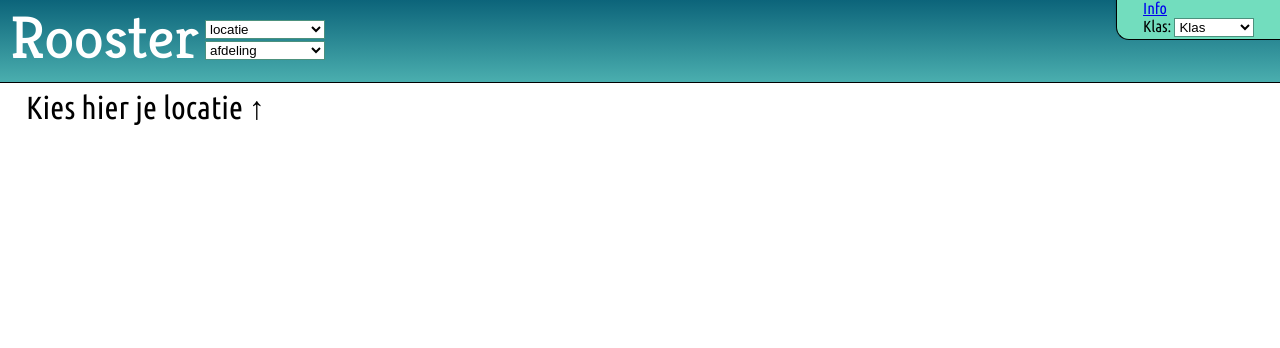
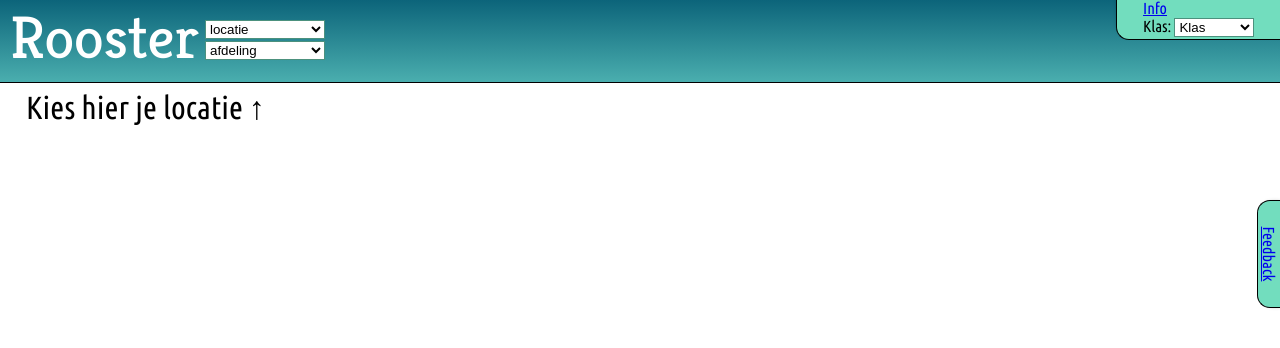
Before and after one commit to joostsijm/Roostersite, a PHP site: page /Roostersite/ in a window 1280 px wide. Shown: the top 348 px of the page. Run offline with PHP 8.4, Linux system fonts and the light colour scheme.

Commit message:
Feedback knop toe gevoegd

```diff
--- a/index.php
+++ b/index.php
@@ -196,6 +196,7 @@
 				</form>
 			<!--<a href="http://localhost:8080/Roostersite/" >Rooster</a>-->
 			</div>
+			<div class=feed><a href='mailto:joostsijm@gmail.com'>Feedback</a></div>
 			<div class="logo"><p style="font-size: 0.25em; margin: 0 0 0 200px; text-align: left;"><?php if(isset($sklas)) echo $sklas; ?></p></div>
 			<div style="font-size:0.2em; margin:20px 0 0 200px;" class="logo">
 				<form name='lokaat' method='post'>
--- a/rooster.css
+++ b/rooster.css
@@ -83,18 +83,30 @@ body
 
 #info
 {
+	margin:-4px 0 0;
 	background-color:#72DDBE;
 	border:1px solid #000;
 	border-radius:0 0 0 13px;
 	border-right:0;
-	box-shadow:0 -3px 5px -3px rgba(0,0,0,0.75);
 	float:right;
 	font-size:1em;
-	margin:-4px 0 0;
-	padding:2px 2%;
 }
-
-.frame, #info, button,.frame1, .frame2{
+.feed{
+	margin:200px 0 0 100%;
+	background-color:#72DDBE;
+	border: 1px solid black;
+	border-top: 0;
+	border-radius:0 0 13px 13px;
+	position: absolute;
+	transform: rotate(90deg);
+	transform-origin: left top 0;
+}
+.feed,#info{
+padding:2px 2%;
+box-shadow:  inset 0px 15px 5px -10px rgba(50, 50, 50, 0.75);
+box-shadow:0 -3px 5px -3px rgba(0,0,0,0.75);
+}
+.frame, #info, button,.frame1, .frame2,.feed{
 	font-family:'Ubuntu Condensed' , 'Sans-Serif';
 }
 
```
